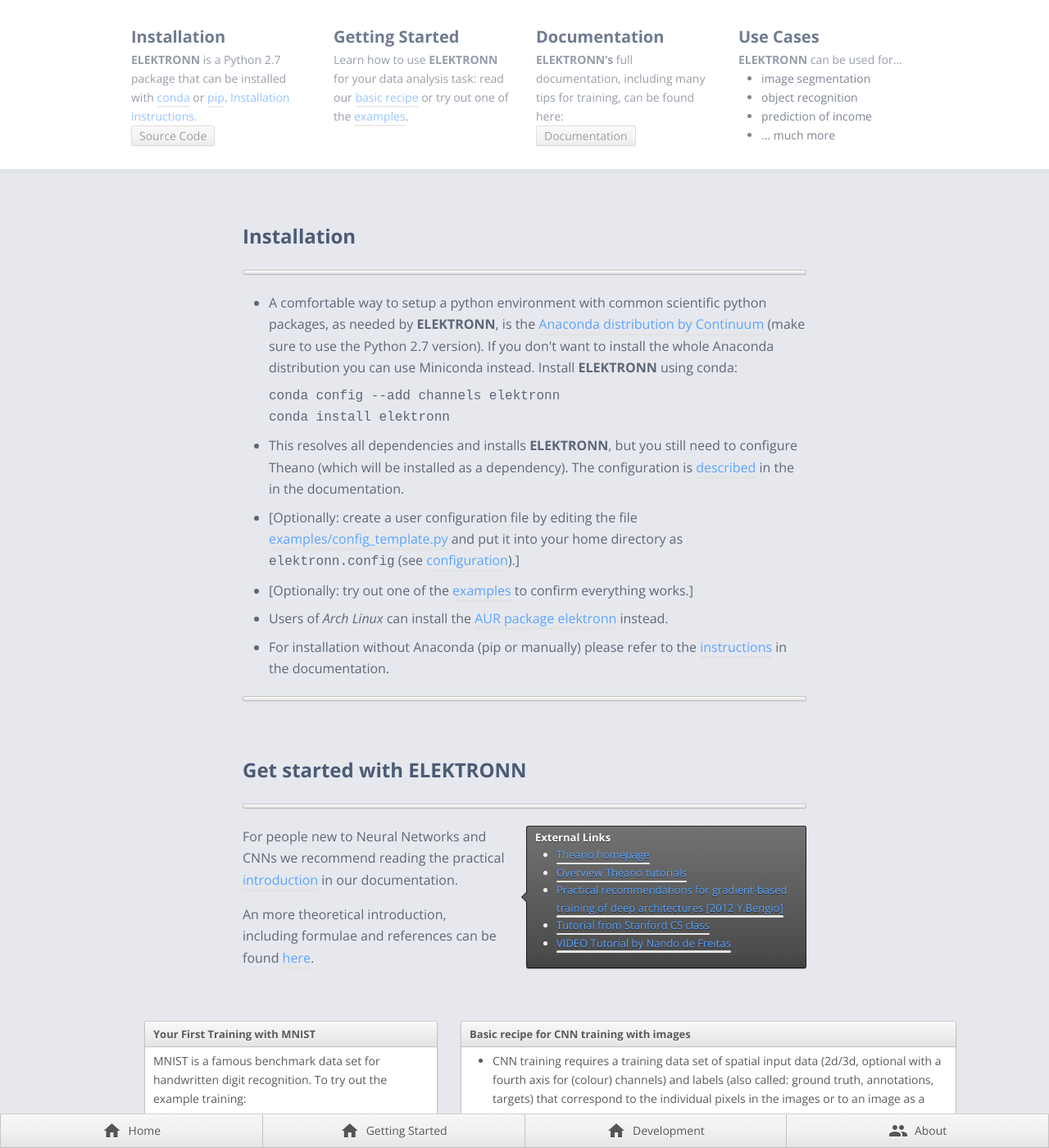
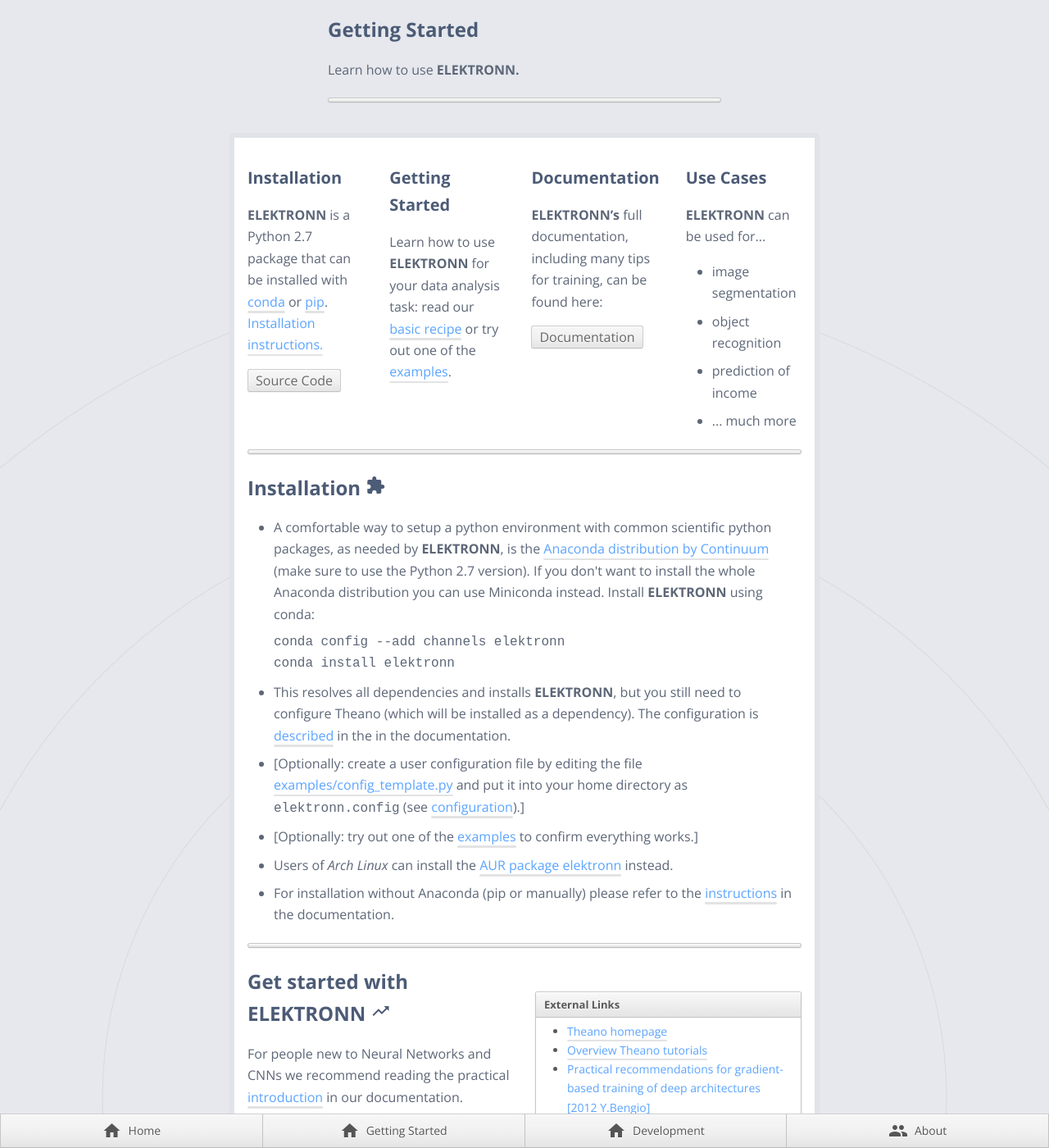
Before and after one commit to ELEKTRONN/elektronn.github.io, a Jekyll site: the page built from getting-started.html, in a window 1280 px wide and 1400 px high. Shown: the whole window at 82% size. Built offline with Jekyll 4.4.1, drawn with Linux system fonts in a browser that asks for light colours.

Commit message:
update layout of pages

```diff
--- a/getting-started.html
+++ b/getting-started.html
@@ -3,8 +3,19 @@
 permalink: /getting-started/
 ---
 
-<header class="page-header">
-	<div class="row row--gutter container--large -center">
+<section class="page">
+	<header class="page__header">
+		<div class="container--small -center page__header__heading">
+			<h2>Getting Started</h2>
+
+			<p>Learn how to use <strong>ELEKTRONN.</strong></p>
+
+			<hr>
+		</div>
+	</header>
+
+	<article class="page__body container--medium -center">
+		<div class="row row--gutter">
 			<div class="row__col">
 				<h3>Installation</h3>
 
@@ -40,12 +51,12 @@
 				</ul>
 			</div>
 		</div>
-</header>
 
+		<hr>
 
-<section class="content container--medium -center">
-			<h2 id="Installation">Installation</h2>
-<hr>
+		<div class="">
+			<h2 id="Installation">Installation <span class="heading-icon"><i class="material-icons">extension</i></span></h2>
+
 			<ul>
 				<li>
 					<p>A comfortable way to setup a python environment with common scientific python packages, as needed by <strong>ELEKTRONN</strong>, is the <a href="https://store.continuum.io/cshop/anaconda/">Anaconda distribution by Continuum</a> (make sure to use the Python 2.7 version). If you don't want to install the whole Anaconda distribution you can use Miniconda instead. Install <strong>ELEKTRONN</strong> using conda:</p>
@@ -66,24 +77,22 @@
 
 				<li>For installation without Anaconda (pip or manually) please refer to the <a href="http://elektronn.github.io/documentation/Installation.html">instructions</a> in the documentation.</li>
 			</ul>
+		</div>
 
 		<hr>
-</section>
 
 
-<section class="content container--medium -center">
-	<h2>Get started with <strong>ELEKTRONN</strong></h2>
-	<hr>
 
-	<div class="row row--gutter">
+		<div class="row row--gutter row--middle">
 			<div class="row__col">
+				<h2>Get started with <strong>ELEKTRONN</strong> <span class="heading-icon"><i class="material-icons">trending_up</i></span></h2>
 				<p>For people new to Neural Networks and CNNs we recommend reading the practical <a href="http://elektronn.github.io/documentation/IntroNN.html">introduction</a> in our documentation.</p>
 
 				<p>An more theoretical introduction, including formulae and references can be found <a href="/downloads/Intro-ANN.pdf">here</a>.</p>
 			</div>
 
-		<div class="row__col tooltip tooltip-left">
-			<h4>External Links</h4>
+			<div class="row__col popover">
+				<h6>External Links</h6>
 
 				<ul>
 					<li><a href="http://deeplearning.net/software/theano/index.html">Theano homepage</a></li>
@@ -94,30 +103,23 @@
 				</ul>
 			</div>
 		</div>
-</section>
 
 
+		<hr>
 
-
-
-<section class="content container--large -center">
-	<div class="row row--gutter">
-
-	<article class="row__col popover">
-		<h6>Your First Training with MNIST</h6>
+		<h2>Your First Training with MNIST <span class="heading-icon"><i class="material-icons">build</i></span></h2>
 
 		<p>MNIST is a famous benchmark data set for handwritten digit recognition. To try out the example training:</p>
 
 		<pre><code>elektronn-train MNIST_CNN_warp_config.py</code></pre>
 
 		<p>The first argument is the path to a config file, which is within the package’s examples directory. You can also copy the file, edit it and use your modified version. If you have an NVIDIA GPU add the option <code>--gpu=0</code> which will make the execution significantly faster (make sure you have configured theano when installing <strong>ELEKTRONN</strong>). The plots of the training are saved to <code>~/CNN_Training/2D/MNIST_example_warp</code> (the path can be changed in the config file). For more details read through our <a href="http://elektronn.github.io/documentation">documentation.</a></p>
-	</article>
 
 
 
+		<hr>
 
-	<article class="row__col popover">
-		<h6>Basic recipe for CNN training with images</h6>
+		<h2>Basic recipe for CNN training with images <span class="heading-icon"><i class="material-icons">code</i></span></h2>
 
 
 		<ul>
@@ -158,7 +160,40 @@
 				be trained and which architecture you should pick, refer to the
 				resources in the documentation and the links above.</li>
 		</ul>
+
+	</article>
+</section>
+
+
+
+<!--
+
+<section class="content container--medium -center">
+	<h2>Get started with <strong>ELEKTRONN</strong></h2>
+	<hr>
+
+
+</section>
+
+
+
+
+
+<section class="content container--large -center">
+	<div class="row row--gutter">
+
+	<article class="row__col popover">
+
+	</article>
+
+
+
+
+	<article class="row__col popover">
+
 	</article>
 
 	</div>
 </section>
+
+-->
```
Also changed, not shown: about.html (+34 -21 lines), development.html (+12 -9 lines), index.html (+7 -10 lines). Lines whose indentation alone changed are shown as unchanged.
